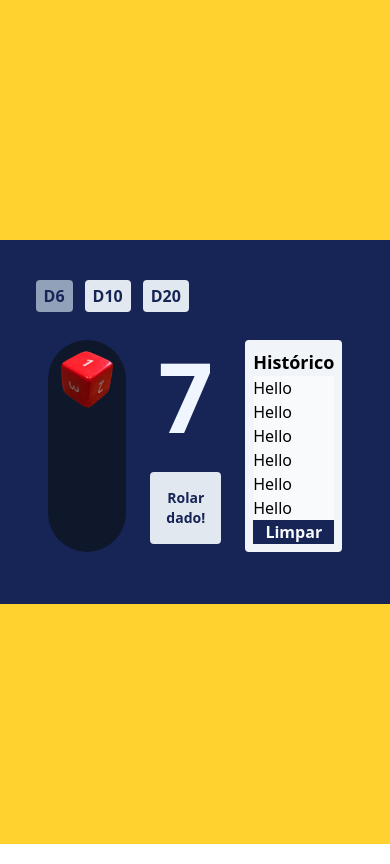
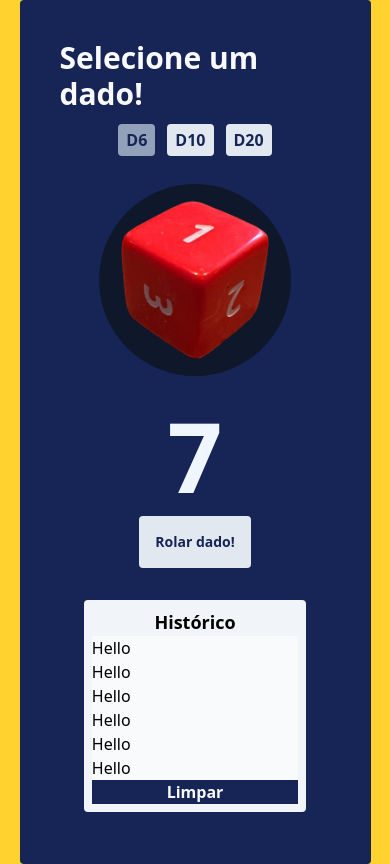
Before and after one commit to eduardo-evaristo/roll-the-dice, a React (Vite) app: page / in a window 390 px wide. Built offline with nearby package versions, Linux system fonts and the light colour scheme.

Commit message:
refactor: tornar a interface responsiva

```diff
--- a/src/App.tsx
+++ b/src/App.tsx
@@ -13,8 +13,11 @@ export default function App() {
 
   return (
     <div className="min-h-screen bg-amber-300 flex justify-center items-center">
-      <div className="bg-blue-950 p-10 rounded">
-        <div className="mb-4">
+      <div className="bg-blue-950 p-10 rounded w-[90%] lg:w-[50%]">
+        <div className="mb-4 flex flex-col items-center gap-3">
+          <h1 className="text-slate-50 font-extrabold text-3xl">
+            Selecione um dado!
+          </h1>
           <ul className="flex gap-3">
             {availableDice.map((val) => (
               <button
@@ -28,22 +31,22 @@ export default function App() {
             ))}
           </ul>
         </div>
-        <div className="flex gap-6 p-3">
+        <div className="flex flex-col lg:flex-row gap-8 lg:gap-6 p-3 items-center">
           <div className="bg-slate-900 rounded-full p-2">
             <img
               src={`${selectedDice}.png`}
               alt={`Dado de ${selectedDice} lados`}
-              width="200px"
+              className="w-44 lg:w-52"
             />
           </div>
 
           <div className="flex flex-col justify-around items-center gap-3">
-            <h1 className="text-8xl font-bold text-blue-50">7</h1>
+            <h1 className="text-8xl lg:text-8xl font-bold text-blue-50">7</h1>
             <button className="bg-slate-200 p-4 rounded text-sm font-bold text-blue-950 hover:bg-slate-400 focus:ring-2 focus:ring-offset-2 focus:ring-offset-amber-200 focus:ring-blue-950 transition-colors">
               Rolar dado!
             </button>
           </div>
-          <div className="bg-slate-100 p-2 w-40 rounded flex flex-col justify-between">
+          <div className="bg-slate-100 p-2 w-[90%] lg:w-40 rounded flex flex-col justify-between">
             <h1 className="text-lg font-bold text-center">Histórico</h1>
             <div className="bg-slate-50 min-h-36 max-h-36 overflow-scroll">
               <ul>
```
